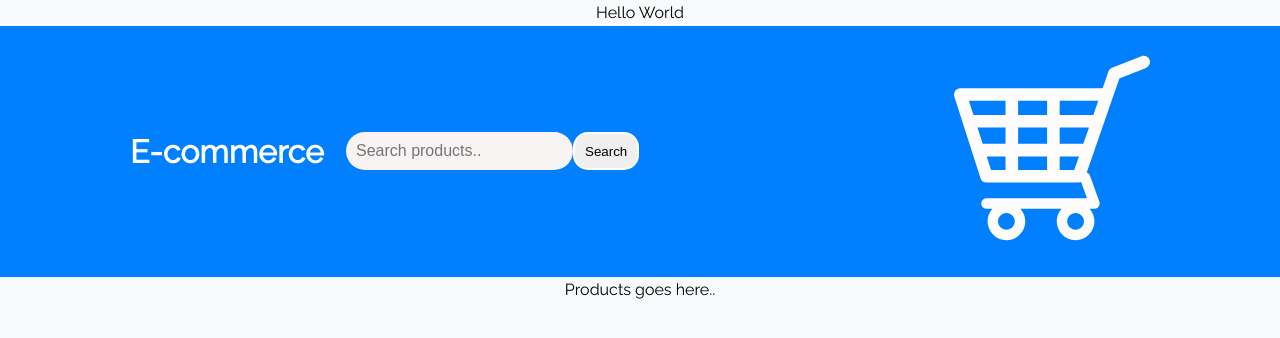
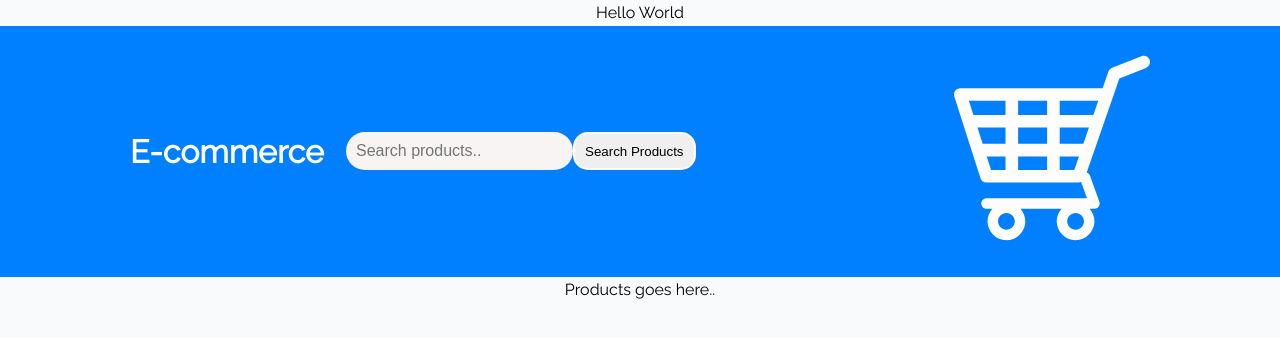
Before and after one commit to smw-1211/ecom, a React (Create React App) app: page / in a window 1280 px wide. Shown: the top 338 px of the page. Built offline with nearby package versions, Linux system fonts and the light colour scheme; a web font is replaced by a local one.

Commit message:
basic change to navbar component.

```diff
--- a/src/components/navbar/navbar.js
+++ b/src/components/navbar/navbar.js
@@ -15,7 +15,7 @@ const NavBar = () => {
                                 <input type="text" placeholder="Search products.." />
                             </div>
                             <button type="button" className="search-btn">
-                                Search
+                                Search Products
                             </button>
                         </form>
                     </div>
```
